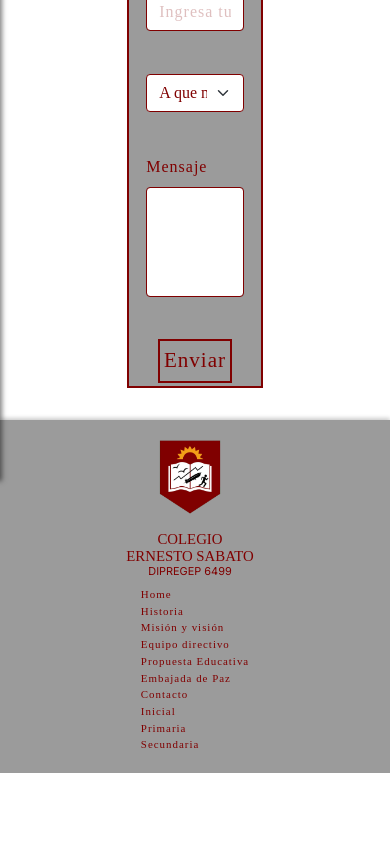
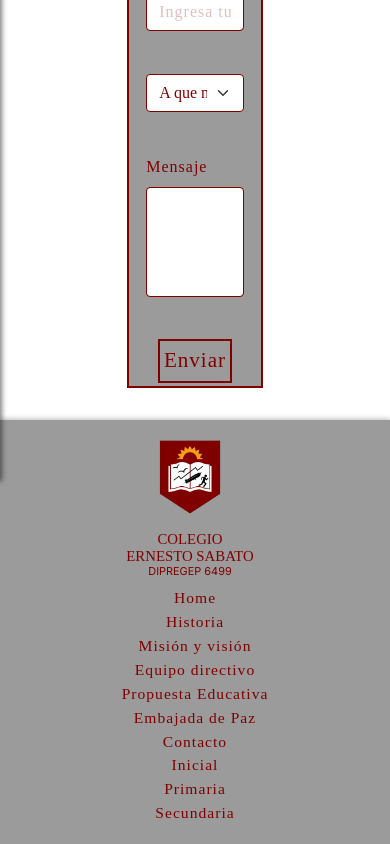
Before and after one commit to stkener/paginaSabato, a React (Create React App) app: page /contacto in a window 390 px wide. Shown: the part 363-1207 px from the top of the page. Before the commit the page ends 1136 px from the top, so only its background shows below. Built offline with nearby package versions, Linux system fonts and the light colour scheme; a web font is replaced by a local one.

Commit message:
modif link footer

```diff
--- a/src/components/atoms/contenedorLinksFooter/contenedorLinksFooterStyle.css
+++ b/src/components/atoms/contenedorLinksFooter/contenedorLinksFooterStyle.css
@@ -35,7 +35,7 @@
         flex-direction: column;
         flex-wrap: nowrap;
         justify-content: center;
-        align-items: flex-start;
+        align-items: center;
         align-content: normal;
 
         gap: 0vh;
@@ -46,6 +46,12 @@
     .estiloLinks{
         padding-top: 0.2%;
         padding-bottom: 0.2%;
-        font-size: 2.8vw;
+        font-size: 4vw;
     }
+
+    .columnaUno, .columnaDos{
+        align-items: center;
+    }
+
+
 }
```
